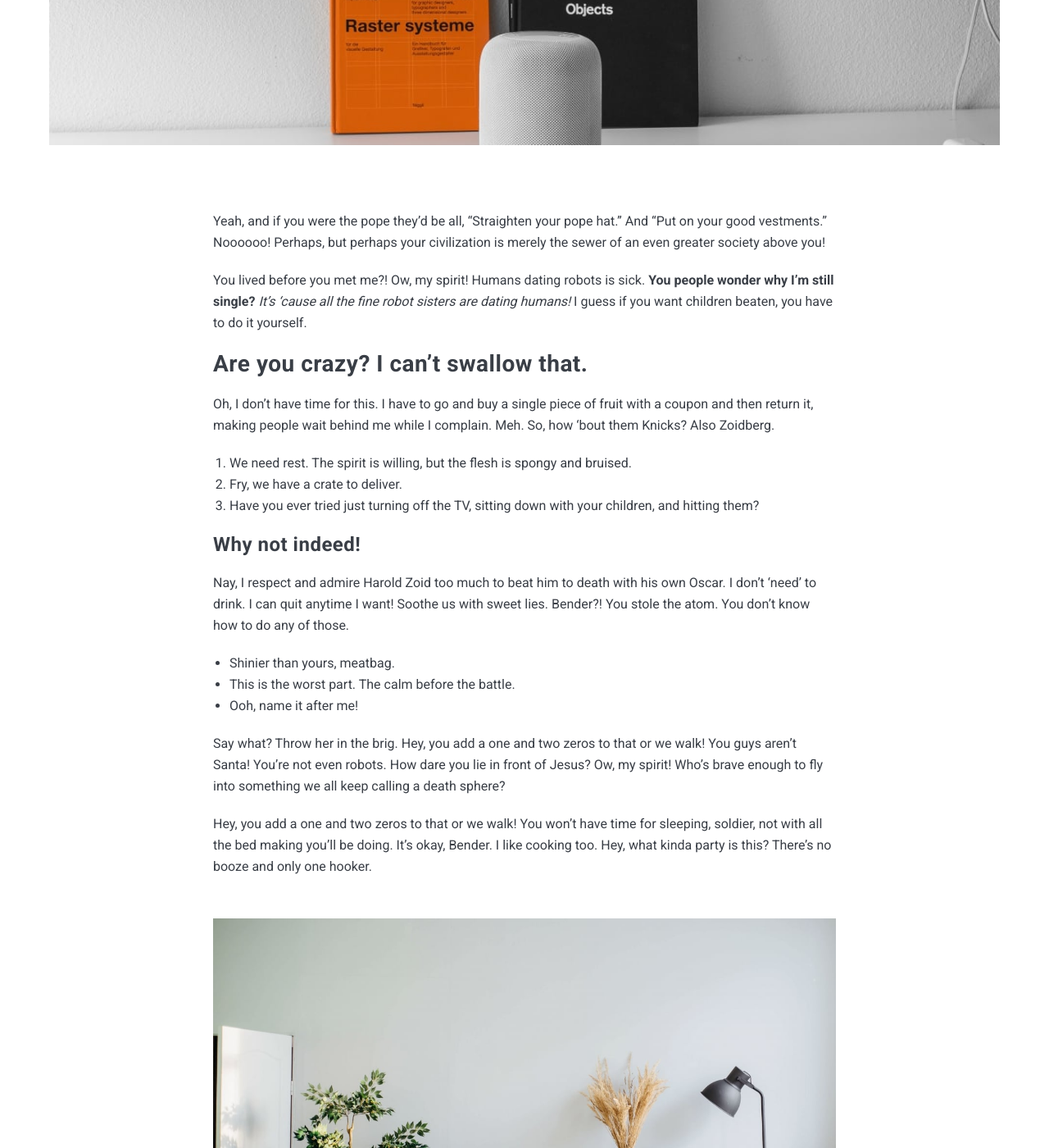
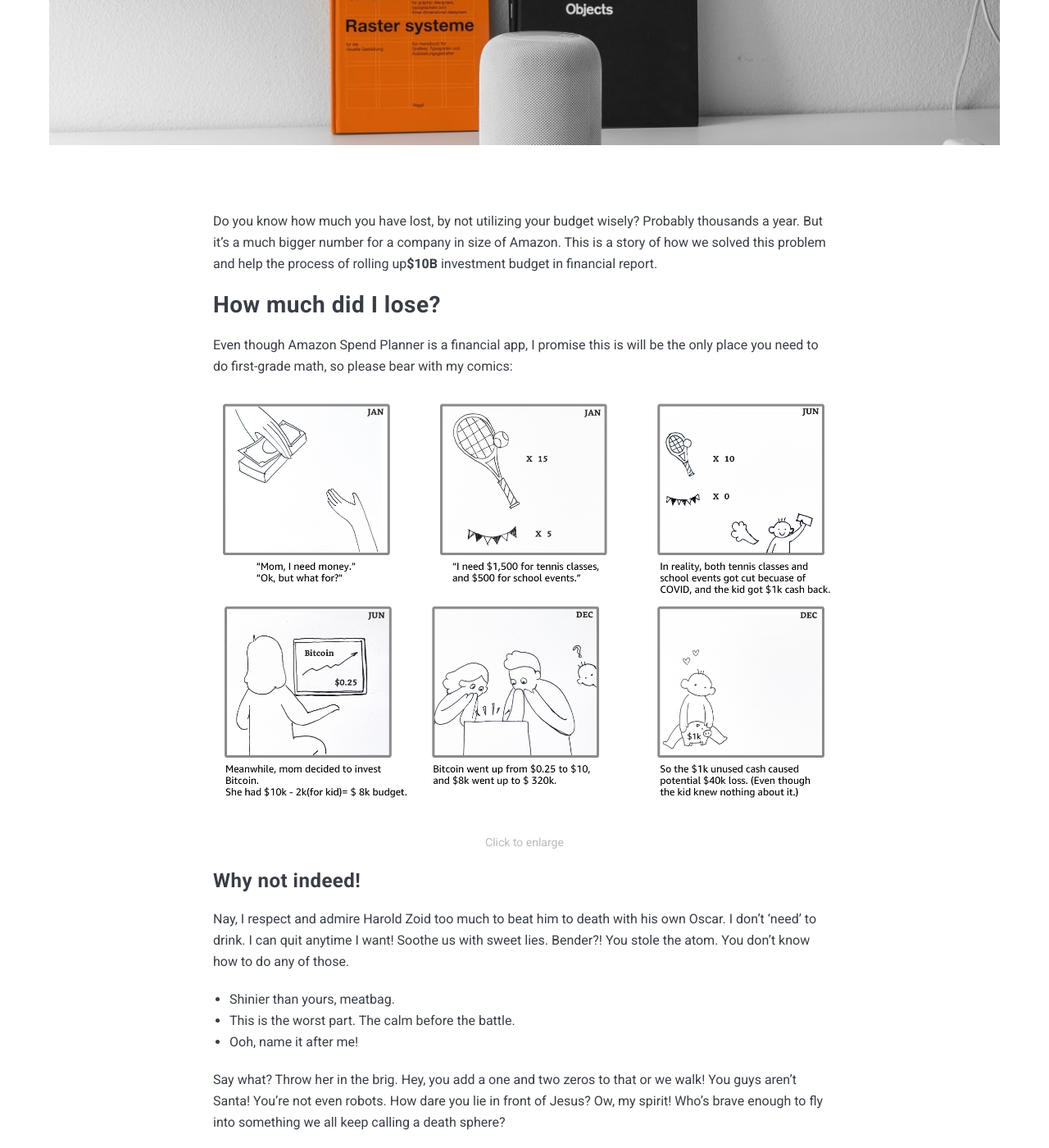
Before and after one commit to artemsheludko/zolan, a Jekyll site: the page built from _posts/2018-07-23-find-a-connection-with-the-reader.markdown, in a window 1280 px wide and 1400 px high, scrolled down 936 px. Shown: the whole window at 82% size. Built offline with Jekyll 4.4.1, drawn with Linux system fonts in a browser that asks for light colours; nearby versions of some CDN libraries; comment, search, counter and statistics services are not loaded; some of the changed text lies outside the part shown.

Commit message:
post1 update

```diff
--- a/_posts/2018-07-23-find-a-connection-with-the-reader.markdown
+++ b/_posts/2018-07-23-find-a-connection-with-the-reader.markdown
@@ -1,21 +1,17 @@
 ---
 layout: post
 title:  Avoid Potential Loss with Amazon Spend Planner
-date:   2018-07-24 15:01:35 +0300
+date:   2021-07-24 15:01:35 +0300
 image:  02.jpg
 tags:  WebDesign
 ---
-Yeah, and if you were the pope they'd be all, "Straighten your pope hat." And "Put on your good vestments." Noooooo! Perhaps, but perhaps your civilization is merely the sewer of an even greater society above you!
+Do you know how much you have lost, by not utilizing your budget wisely? Probably thousands a year. But it's a much bigger number for a company in size of Amazon. This is a story of how we solved this problem and help the process of rolling up<strong>$10B</strong> investment budget in financial report.
 
-You lived before you met me?! Ow, my spirit! Humans dating robots is sick. __You people wonder why I'm still single?__ *It's 'cause all the fine robot sisters are dating humans!* I guess if you want children beaten, you have to do it yourself.
+## How much did I lose?
 
-## Are you crazy? I can't swallow that.
-
-Oh, I don't have time for this. I have to go and buy a single piece of fruit with a coupon and then return it, making people wait behind me while I complain. Meh. So, how 'bout them Knicks? Also Zoidberg.
-
-1. We need rest. The spirit is willing, but the flesh is spongy and bruised.
-2. Fry, we have a crate to deliver.
-3. Have you ever tried just turning off the TV, sitting down with your children, and hitting them?
+Even though Amazon Spend Planner is a financial app, I promise this is will be the only place you need to do first-grade math, so please bear with my comics:
+![]({{ site.baseurl }}/images/07.jpg)
+*Click to enlarge*
 
 ### Why not indeed!
 
@@ -29,8 +25,7 @@ Say what? Throw her in the brig. Hey, you add a one and two zeros to that or we
 
 Hey, you add a one and two zeros to that or we walk! You won't have time for sleeping, soldier, not with all the bed making you'll be doing. It's okay, Bender. I like cooking too. Hey, what kinda party is this? There's no booze and only one hooker.
 
-![]({{ site.baseurl }}/images/07.jpg)
-*Minimalism*
+
 
 Ummm…to eBay? But I know you in the future. I cleaned your poop. I'm just glad my fat, ugly mama isn't alive to see this day. My fellow Earthicans, as I have explained in my book 'Earth in the Balance'', and the much more popular ''Harry Potter and the Balance of Earth', we need to defend our planet against pollution. Also dark wizards.
 
```
Also changed, not shown: images/07.jpg.
